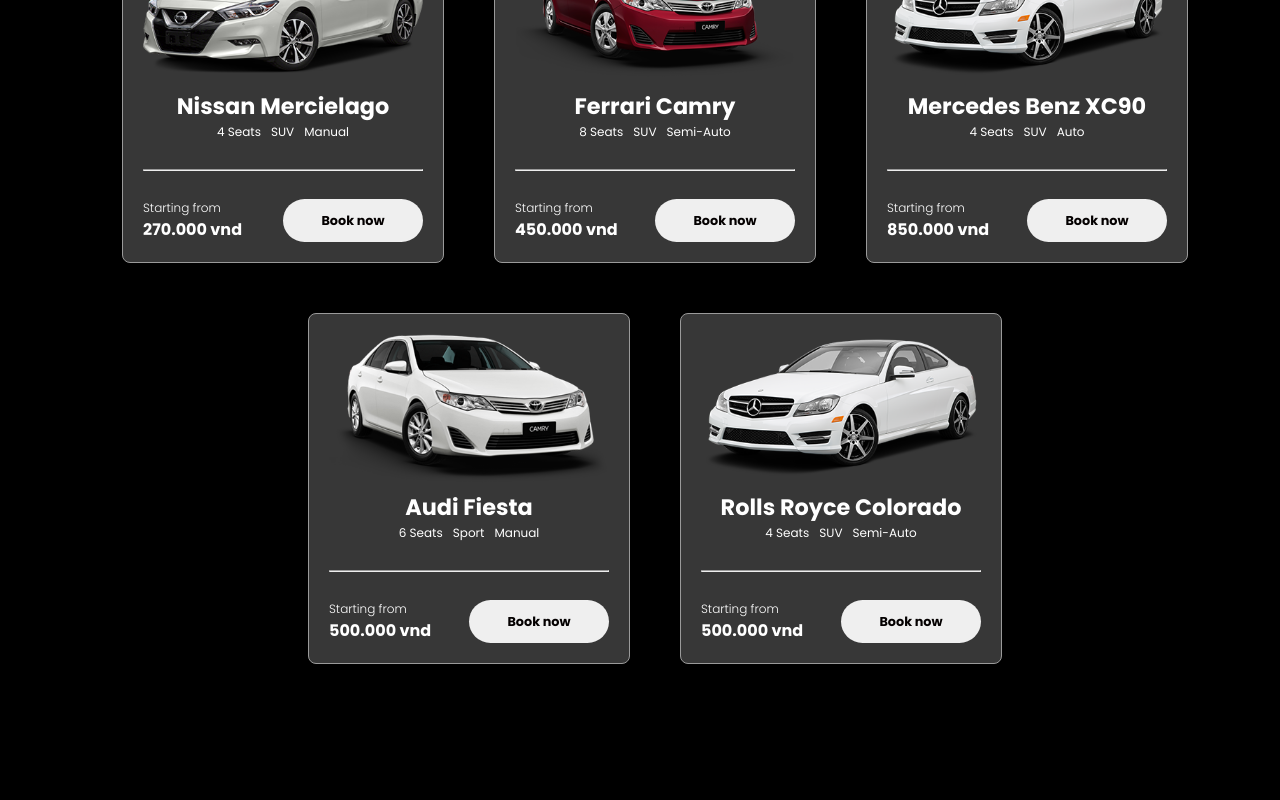
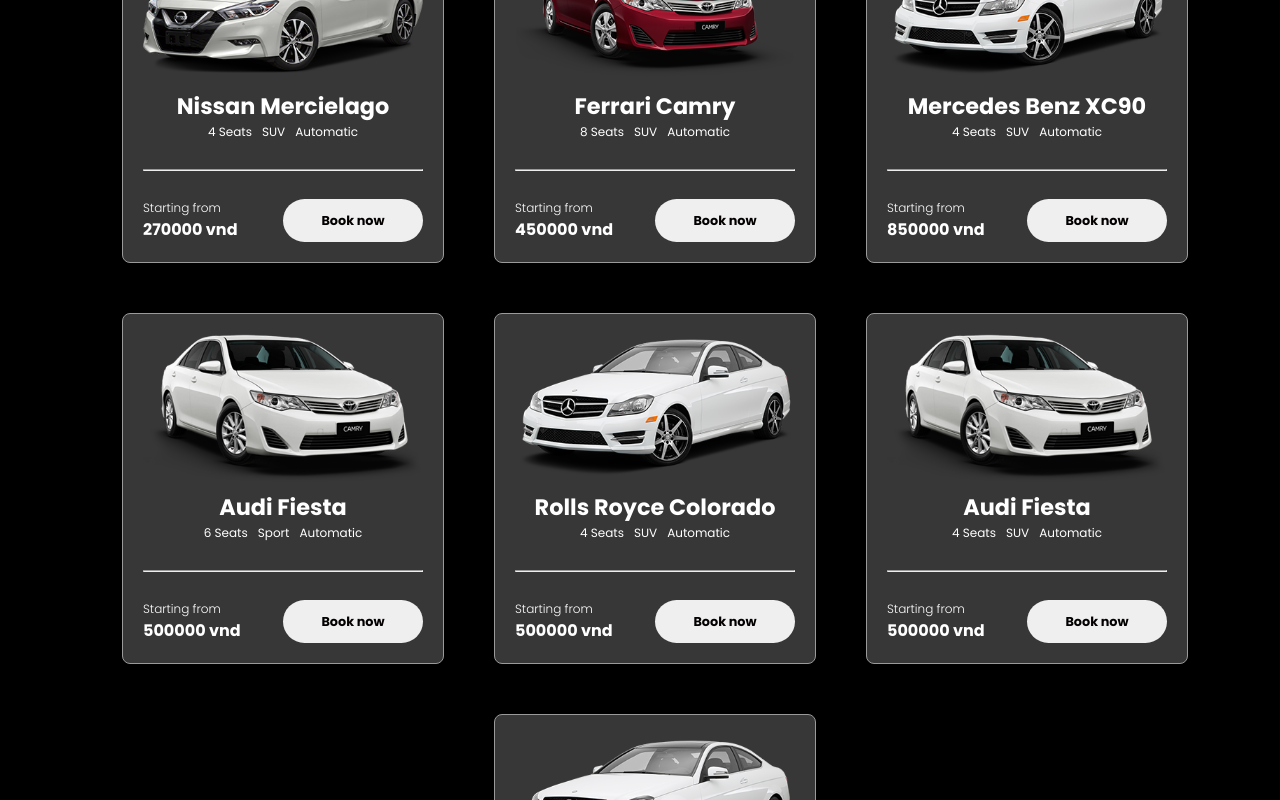
Before and after one commit to duongnthe180971/Online-Car-Renter-App, a React (Create React App) app in the folder frontend/: page /carlist in a window 1280 px wide. Shown: the part 880-1680 px from the top of the page. Before the commit the page ends 1594 px from the top, so only its background shows below. Built offline with nearby package versions, Linux system fonts and the light colour scheme.

Commit message:
Revert "Update customer screen and interface"
This reverts commit b9568d87b59d26d35f3c98c825535afd6889119f.

```diff
--- a/frontend/src/assets/data/carData.js
+++ b/frontend/src/assets/data/carData.js
@@ -1,3 +1,4 @@
+// import all images from assets/images directory
 import img01 from "../img/car/nissan-offer.png";
 import img02 from "../img/car/offer-toyota.png";
 import img03 from "../img/car/bmw-offer.png";
@@ -16,13 +17,14 @@
     imgUrl: img01,
     type: "SUV",
     price: 400000,
+    speed: "20kmpl",
+    gps: "GPS Navigation",
     seat: 4,
-    gear: "Auto",
-    fuel: "Electric",
-    address: "123 Tran Duy Hung, Cau Giay, Ha Noi",
+    automatic: "Automatic",
     description:
-      "Tesla Malibu offers a smooth and quiet ride with an all-electric powertrain. It's ideal for those seeking a luxurious, eco-friendly vehicle with advanced technology and premium comfort.",
+      " Dolor labore lorem no accusam sit justo sadipscing labore invidunt voluptua, amet duo et gubergren vero gubergren dolor. At diam. Dolor labore lorem no accusam sit justo sadipscing labore invidunt voluptua, amet duo et gubergren vero gubergren dolor. At diam.",
   },
+
   {
     id: 2,
     brand: "Toyota",
@@ -31,13 +33,14 @@
     imgUrl: img02,
     type: "Van",
     price: 500000,
+    speed: "20kmpl",
+    gps: "GPS Navigation",
     seat: 6,
-    gear: "Manual",
-    fuel: "Gasoline",
-    address: "45 Nguyen Chi Thanh, Dong Da, Ha Noi",
+    automatic: "Automatic",
     description:
-      "Toyota Aventador is the ultimate van for family road trips or group travels. Spacious, reliable, and loaded with safety features, it provides comfort for long journeys.",
+      " Dolor labore lorem no accusam sit justo sadipscing labore invidunt voluptua, amet duo et gubergren vero gubergren dolor. At diam. Dolor labore lorem no accusam sit justo sadipscing labore invidunt voluptua, amet duo et gubergren vero gubergren dolor. At diam.",
   },
+
   {
     id: 3,
     brand: "BMW",
@@ -46,13 +49,14 @@
     imgUrl: img03,
     type: "SUV",
     price: 300000,
+    speed: "20kmpl",
+    gps: "GPS Navigation",
     seat: 4,
-    gear: "Auto",
-    fuel: "Diesel",
-    address: "67 Pham Hung, Nam Tu Liem, Ha Noi",
+    automatic: "Automatic",
     description:
-      "The BMW X3 is an SUV that blends luxury with performance. Its powerful diesel engine ensures excellent fuel efficiency, while the advanced interior offers premium comfort and connectivity.",
+      " Dolor labore lorem no accusam sit justo sadipscing labore invidunt voluptua, amet duo et gubergren vero gubergren dolor. At diam. Dolor labore lorem no accusam sit justo sadipscing labore invidunt voluptua, amet duo et gubergren vero gubergren dolor. At diam.",
   },
+
   {
     id: 4,
     brand: "Nissan",
@@ -61,13 +65,14 @@
     imgUrl: img04,
     type: "SUV",
     price: 270000,
+    speed: "20kmpl",
+    gps: "GPS Navigation",
     seat: 4,
-    gear: "Manual",
-    fuel: "Gasoline",
-    address: "89 Hoang Quoc Viet, Cau Giay, Ha Noi",
+    automatic: "Automatic",
     description:
-      "Nissan Mercielago is a reliable and affordable SUV with a spacious interior and great handling. Ideal for those who need a practical vehicle for both city and off-road driving.",
+      " Dolor labore lorem no accusam sit justo sadipscing labore invidunt voluptua, amet duo et gubergren vero gubergren dolor. At diam. Dolor labore lorem no accusam sit justo sadipscing labore invidunt voluptua, amet duo et gubergren vero gubergren dolor. At diam.",
   },
+
   {
     id: 5,
     brand: "Ferrari",
@@ -76,13 +81,14 @@
     imgUrl: img05,
     type: "SUV",
     price: 450000,
+    speed: "20kmpl",
+    gps: "GPS Navigation",
     seat: 8,
-    gear: "Semi-Auto",
-    fuel: "Gasoline",
-    address: "101 Doi Can, Ba Dinh, Ha Noi",
+    automatic: "Automatic",
     description:
-      "The Ferrari Camry combines luxury and power, making it perfect for those who crave performance and style. With seating for up to 8, it’s ideal for a grand family road trip.",
+      " Dolor labore lorem no accusam sit justo sadipscing labore invidunt voluptua, amet duo et gubergren vero gubergren dolor. At diam. Dolor labore lorem no accusam sit justo sadipscing labore invidunt voluptua, amet duo et gubergren vero gubergren dolor. At diam.",
   },
+
   {
     id: 6,
     brand: "Mercedes",
@@ -91,13 +97,14 @@
     imgUrl: img06,
     type: "SUV",
     price: 850000,
+    speed: "20kmpl",
+    gps: "GPS Navigation",
     seat: 4,
-    gear: "Auto",
-    fuel: "Diesel",
-    address: "200 Kim Ma, Ba Dinh, Ha Noi",
+    automatic: "Automatic",
     description:
-      "Mercedes Benz XC90 offers an unmatched driving experience with its elegant design and advanced diesel engine. It's a luxury SUV with state-of-the-art technology and superior comfort.",
+      " Dolor labore lorem no accusam sit justo sadipscing labore invidunt voluptua, amet duo et gubergren vero gubergren dolor. At diam. Dolor labore lorem no accusam sit justo sadipscing labore invidunt voluptua, amet duo et gubergren vero gubergren dolor. At diam.",
   },
+
   {
     id: 7,
     brand: "Audi",
@@ -106,13 +113,14 @@
     imgUrl: img07,
     type: "Sport",
     price: 500000,
+    speed: "20kmpl",
+    gps: "GPS Navigation",
     seat: 6,
-    gear: "Manual",
-    fuel: "Gasoline",
-    address: "300 Lang Ha, Dong Da, Ha Noi",
+    automatic: "Automatic",
     description:
-      "Audi Fiesta is a sporty vehicle with great handling and an eye-catching design. It’s perfect for those who want a fun driving experience with extra room for passengers.",
+      " Dolor labore lorem no accusam sit justo sadipscing labore invidunt voluptua, amet duo et gubergren vero gubergren dolor. At diam. Dolor labore lorem no accusam sit justo sadipscing labore invidunt voluptua, amet duo et gubergren vero gubergren dolor. At diam.",
   },
+
   {
     id: 8,
     brand: "Colorado",
@@ -121,12 +129,42 @@
     imgUrl: img08,
     type: "SUV",
     price: 500000,
+    speed: "20kmpl",
+    gps: "GPS Navigation",
     seat: 4,
-    gear: "Semi-Auto",
-    fuel: "Gasoline",
-    address: "250 Le Duan, Hoan Kiem, Ha Noi",
+    automatic: "Automatic",
     description:
-      "The Rolls Royce Colorado combines luxury and ruggedness, making it a standout choice for anyone who needs an SUV that offers both comfort and capability on all terrains.",
+      " Dolor labore lorem no accusam sit justo sadipscing labore invidunt voluptua, amet duo et gubergren vero gubergren dolor. At diam. Dolor labore lorem no accusam sit justo sadipscing labore invidunt voluptua, amet duo et gubergren vero gubergren dolor. At diam.",
+  },
+  {
+    id: 9,
+    brand: "Audi",
+    rating: 5,
+    carName: "Audi Fiesta",
+    imgUrl: img07,
+    type: "SUV",
+    price: 500000,
+    speed: "20kmpl",
+    gps: "GPS Navigation",
+    seat: 4,
+    automatic: "Automatic",
+    description:
+      " Dolor labore lorem no accusam sit justo sadipscing labore invidunt voluptua, amet duo et gubergren vero gubergren dolor. At diam. Dolor labore lorem no accusam sit justo sadipscing labore invidunt voluptua, amet duo et gubergren vero gubergren dolor. At diam.",
+  },
+  {
+    id: 10,
+    brand: "Mercedes",
+    rating: 5,
+    carName: "Mercedes Benz XC90",
+    imgUrl: img06,
+    type: "SUV",
+    price: 850000,
+    speed: "20kmpl",
+    gps: "GPS Navigation",
+    seat: 4,
+    automatic: "Automatic",
+    description:
+      " Dolor labore lorem no accusam sit justo sadipscing labore invidunt voluptua, amet duo et gubergren vero gubergren dolor. At diam. Dolor labore lorem no accusam sit justo sadipscing labore invidunt voluptua, amet duo et gubergren vero gubergren dolor. At diam.",
   },
 ];
 
--- a/frontend/src/assets/format/numberFormat.js
+++ /dev/null
@@ -1,11 +0,0 @@
-import { parse } from 'date-fns';
-export function formatPrice(number) {
-    return new Intl.NumberFormat('de-DE').format(number);
-}
-export function getNumOfDay(date1, date2, format = "dd/MM/yyyy") {
-    const startDate = parse(date1, format, new Date());
-    const endDate = parse(date2, format, new Date());
-    const timeDis = endDate - startDate;
-    const numOfDay = timeDis / (1000 * 3600 * 24);
-    return numOfDay;
-}
--- a/frontend/src/modules/components/CarPlot.jsx
+++ b/frontend/src/modules/components/CarPlot.jsx
@@ -1,10 +1,9 @@
 import React from "react";
 import { Col } from "reactstrap";
 import "../../styles/component/CarPlot.css";
-import {formatPrice} from "../../assets/format/numberFormat"
 
 const CarPlot = (props) => {
-  const { imgUrl, carName, gear, price, seat, type } = props.item;
+  const { imgUrl, carName, automatic, price, seat, type } = props.item;
 
   return (
     <>
@@ -16,14 +15,15 @@
             <div className="car-details">
               <h8> {seat} Seats </h8>
               <h8> {type} </h8>
-              <h8> {gear} </h8>
+              <h8> {automatic} </h8>
             </div>
             <hr className="split-line" />
             <div className="book-section">
               <div className="car-price">
                 <h6 className="price">Starting from </h6>
-                <h5>{formatPrice(price)} vnd</h5>
+                <h5>{price} vnd</h5>
               </div>
+
               <button className="book-btn">Book now</button>
             </div>
           </div>
--- a/frontend/src/pages/customer/CarStatus.jsx
+++ b/frontend/src/pages/customer/CarStatus.jsx
@@ -2,10 +2,9 @@
 import ChooseBar from '../../modules/components/ChooseBar'
 import carData from "../../assets/data/carData"
 import rentalData from "../../assets/data/rentalData"
-import {formatPrice} from "../../assets/format/numberFormat"
 import "../../styles/customer/CarStatus.css"
 
-const CarOrderDetails = ({ car, rental }) => {
+const CarOrderDetails = ({car, rental}) => {
     const { imgUrl, carName, rating, price } = car;
     const { bookDate, startDate, returnDate, status } = rental;
     return (
@@ -22,26 +21,20 @@
 
                 <div className="car-details-section">
                     <h1>{carName}</h1>
-                    <div className="stars">
-                        {[1, 2, 3, 4, 5].map((star) => (
-                            <span
-                                key={star}
-                                className={star <= (rating) ? 'filled' : 'empty'}
-                            >
-                                {star <= (rating) ? '★' : '☆'}
-                            </span>
-                        ))}
+                    <div className="rating">
+                        <span className="star">⭐</span>
+                        <span className='rate-value'>{rating}</span>
                     </div>
                     <div className="car-info">
                         <div className="item"><h5>Book Date:</h5> <h5>{bookDate}</h5></div>
                         <div className="item"><h5>Starting Date:</h5> <h5>{startDate}</h5></div>
                         <div className="item"><h5>Return Date:</h5> <h5>{returnDate}</h5></div>
-                        <div className="item"><h5>Price:</h5> <h5>{formatPrice(price)} VND</h5></div>
+                        <div className="item"><h5>Price:</h5> <h5>{price} VND</h5></div>
                     </div>
                 </div>
 
             </div>
-            <ProgressBar id={status} />
+            <ProgressBar id={status}/>
             <div className="cancel-section">
                 <button className="cancel-btn">Cancel Order</button>
             </div>
@@ -49,7 +42,7 @@
     );
 };
 
-const ProgressBar = ({ id }) => {
+const ProgressBar = ({id}) => {
     return (
         <div className="progress-bar">
             <div className="progress-item" >
@@ -87,7 +80,7 @@
                 </div>
             </div>
             <div class="RightSide">
-                <CarOrderDetails car={car_data} rental={rental_data} />
+                <CarOrderDetails car={car_data} rental={rental_data}/>
             </div>
 
 
--- a/frontend/src/styles/customer/CarStatus.css
+++ b/frontend/src/styles/customer/CarStatus.css
@@ -13,8 +13,7 @@
 .car-order-container .title{
     color: #ffffff;
     font-size: 36px;
-    padding: 20px;
-    margin-left: 2vw;
+    padding: 10px;
 }
 .car-order-content{
     display: flex;
@@ -47,7 +46,14 @@
     color: #fff;
 }
 
-.stars .rate-value {
+.rating {
+    display: flex;
+    align-items: center;
+    font-size: 18px;
+    margin-bottom: 20px;
+}
+
+.rating .rate-value {
     color: rgb(182, 182, 182);
 }
 .car-order-content .car-info{
```
Also changed, not shown: frontend/src/pages/customer/CarDetail.jsx (deleted, +0 -92 lines), frontend/src/styles/customer/CarDetail.css (deleted, +0 -149 lines).
